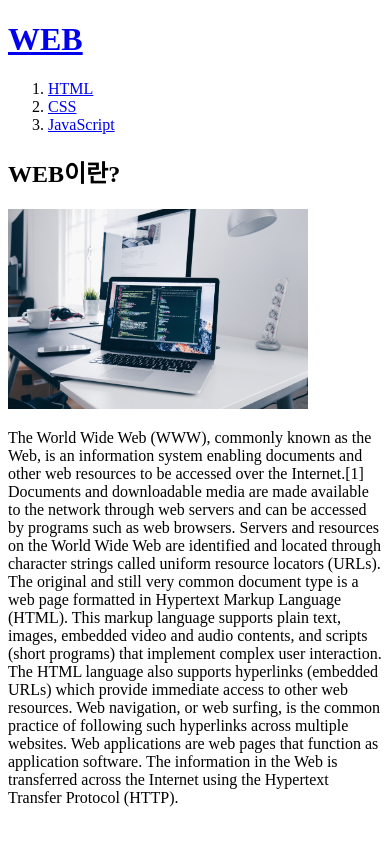
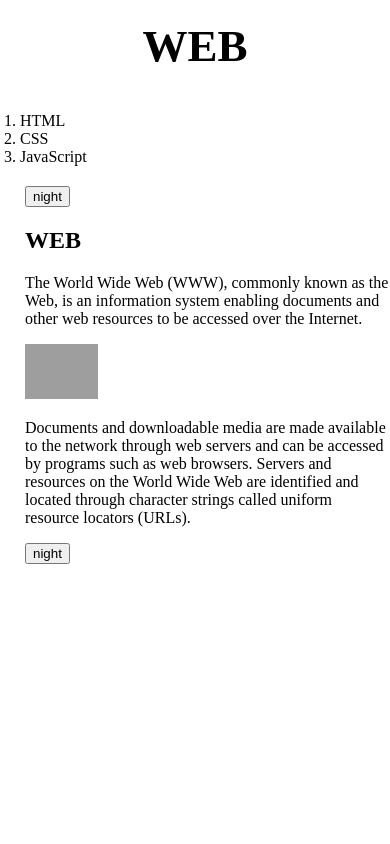
Before and after one commit to pchaeyoon/my-first-web-site, a plain HTML site: page index.html in a window 390 px wide. Drawn offline with Linux system fonts and the light colour scheme; grey boxes are pictures that could not be loaded.

Commit message:
Add files via upload

```diff
--- a/index.html
+++ b/index.html
@@ -1,25 +1,40 @@
-<!DOCTYPE HTML>
+<!DOCTYPE html>
+<html>
 
-<HTML>
 <head>
-  <title> web </title>
-  <meta charset="utf-8">
-  </head>
-  <body>
-<h1><a href="index.html">WEB</a></h1>
+  <title> WEB </title>
+  <meta charset=”utf-8”>
+  <script src="master.js"></script>
+  <link rel="stylesheet" href="style.css">
+</head>
 
-<ol>
-<li><a href="1.html">HTML</a></li> <!-- 1.html -->
-<li><a href="2.html">CSS</a></li> <!-- 2.html -->
-<li><a href="3.html">JavaScript</a></li> <!-- 3.html -->
+<body style="background-color: white; color: black;">
+  <h1><a href="index.html">WEB</a></h1>
+  <div id="grid">
+    <ol>
+      <li><a href="1.html">HTML</a></li>
+      <li><a href="2.html">CSS</a></li>
+      <li><a href="3.html">JavaScript</a></li>
+    </ol>
 
-</ol>
+    <div id="article">
+      <input id="night_day" type="button" value="night" onclick="nightDayHandler(this)">
+      <h2>WEB</h2>
+      <p>
+        The World Wide Web (WWW), commonly known as the Web, is an information system enabling documents and other web
+        resources to be accessed over the Internet.
+      </p>
+      <img
+        src="https://images.unsplash.com/photo-1451187580459-43490279c0fa?ixlib=rb-1.2.1&ixid=MnwxMjA3fDB8MHxwaG90by1wYWdlfHx8fGVufDB8fHx8&auto=format&fit=crop&w=1172&q=80"
+        alt="web image" width="20%">
+      <p>
+        Documents and downloadable media are made available to the network through web servers and can be accessed by
+        programs such as web browsers. Servers and resources on the World Wide Web are identified and located through
+        character strings called uniform resource locators (URLs).
+      </p>
+      <input type="button" value="night" onclick="nightDayHandler(this)">
+    </div>
+  </div>
+</body>
 
-
-
-<h2>WEB이란? </h2>
-
-<img src="WEB.jpg" alt="Girl in a jacket" width="300" height="200">
-
-<p>The World Wide Web (WWW), commonly known as the Web, is an information system enabling documents and other web resources to be accessed over the Internet.[1]
-Documents and downloadable media are made available to the network through web servers and can be accessed by programs such as web browsers. Servers and resources on the World Wide Web are identified and located through character strings called uniform resource locators (URLs). The original and still very common document type is a web page formatted in Hypertext Markup Language (HTML). This markup language supports plain text, images, embedded video and audio contents, and scripts (short programs) that implement complex user interaction. The HTML language also supports hyperlinks (embedded URLs) which provide immediate access to other web resources. Web navigation, or web surfing, is the common practice of following such hyperlinks across multiple websites. Web applications are web pages that function as application software. The information in the Web is transferred across the Internet using the Hypertext Transfer Protocol (HTTP).</P>
+</html>
--- /dev/null
+++ b/master.js
@@ -0,0 +1,42 @@
+var Links = {
+  setColor :function (color){
+    var alist = document.querySelectorAll('a');
+      var i = 0;
+      while (i < alist.length) {
+        alist[i].style.color = color;
+        i = i + 1;
+  }
+}
+};
+
+var Body = {
+  setColor :function(color){
+  document.querySelector('body').style.color=color;
+},
+  setBGColor :function(color){
+  document.querySelector('body').style.backgroundColor=color;
+  }
+};
+
+
+
+function nightDayHandler(self){
+  var target = document.querySelector('body');
+
+
+  if(self.value == 'night'){
+    Body.setBGColor('black');
+    Body.setColor('white');
+    self.value = 'day';
+
+    Links.setColor('powderblue');
+
+  } else {
+    Body.setBGColor('white');
+    Body.setColor('black');
+    self.value = 'night';
+
+    Links.setColor('blue');
+
+  }
+}
--- /dev/null
+++ b/style.css
@@ -0,0 +1,46 @@
+body {
+  margin: 0px;
+}
+
+a {
+  color: black;
+  text-decoration: none;
+}
+
+h1 {
+  font-size: 45px;
+  text-align: center;
+  border-bottom: 1px solid gray;
+  margin: 0px;
+  padding: 20px;
+}
+
+#grid ol {
+  border-right: 1px solid gray;
+  width: 100px;
+  margin: 0;
+  padding: 20px;
+}
+
+#grid {
+  display: grid;
+  grid-template-columns: 150px 1fr;
+}
+
+#article {
+  padding-left: 25px;
+}
+
+@media (max-width: 800px) {
+  #grid {
+    display: block;
+  }
+
+  #grid ol {
+    border-right: none;
+  }
+
+  h1 {
+    border-bottom: none;
+  }
+}
```
Also changed, not shown: 1.html (+34 -21 lines), 2.html (+35 -29 lines), 3.html (+32 -27 lines).
